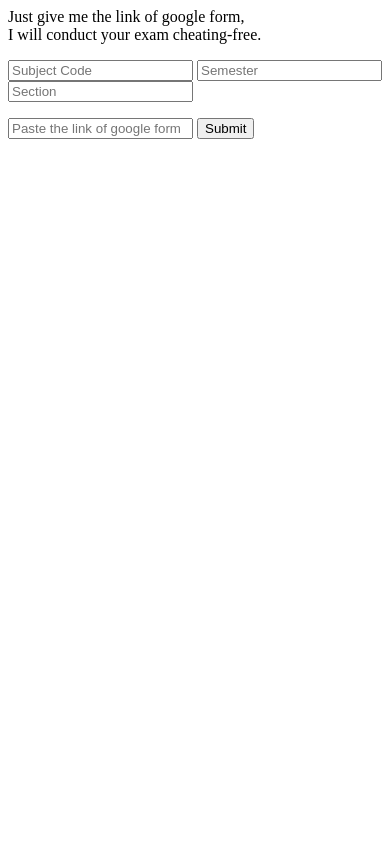
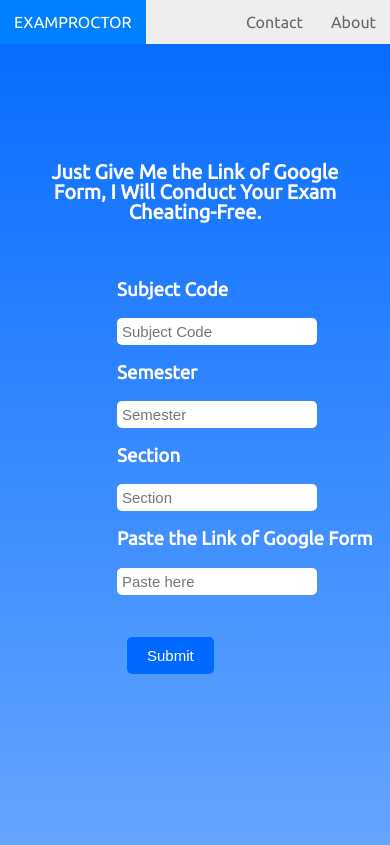
Before and after one commit to Piyush-onGIT/TREKTHEHILL-JAMMERS, a Django app: page /teacher in a window 390 px wide. Before the commit the page ends 139 px from the top, so only its background shows below. Run offline with Django 4.2, Linux system fonts and the light colour scheme; a user stored in the database is signed in.

Commit message:
minor fixes

```diff
--- /dev/null
+++ b/static/teacherStyles.css
@@ -0,0 +1,177 @@
+body{
+    line-height: 1;
+    margin: 0;
+    font-family: 'Ubuntu', sans-serif;
+}
+/* ###### Nav bar ###### */
+
+nav{
+    display: block;
+    width: 100%;
+    margin: 0;
+}
+
+nav ul{
+    background-color: #eee;
+    overflow: hidden;
+    margin: 0;
+    padding: 0;
+}
+
+ul.topnav li{
+    list-style: none;
+    float: left;
+}
+
+ul.topnav li.topnav-right{
+    float: right;
+}
+
+ul.topnav li a{
+    display: block;
+    text-decoration: none;
+    min-height: 16px;
+    text-align: center;
+    padding: 14px;
+    color: #666;
+}
+
+ul.topnav li a:hover{
+    background-color: #0080ff;
+    color: #fff;
+}
+ul.topnav li a:active{
+    background-color: #0080ff;
+    color: #fff;
+}
+/* ###### Body default ###### */
+
+.container{
+    width: 100%;
+    margin: auto; /*will place elements in center and even distribution of elements*/
+    padding-top: 3%;
+    padding-bottom: 3%;
+    font-family: 'Ubuntu', sans-serif;
+}
+
+.row{
+    width: 100%;
+    display: flex; /*change size*/
+    flex-wrap: wrap;
+    align-items: center;
+}
+
+.row::after{
+    display: table;
+    clear: both;
+    content: "";
+}
+
+.col-1{width: 8.33%;}
+.col-2{width: 16.66%;}
+.col-3{width: 25%;}
+.col-4{width: 33.33%;}
+.col-5{width: 41.66%;}
+.col-6{width: 50%;}
+.col-7{width: 58.33%;}
+.col-8{width: 66.66%;}
+.col-9{width: 75%;}
+.col-10{width: 83.33%;}
+.col-11{width: 91.66%;}
+.col-12{width: 100%;}
+
+*{
+    box-sizing: border-box;
+}
+
+/* ###### Body Custom ###### */
+
+#section-1-gradient{
+    background: #076DFF;
+    background: -webkit-linear-gradient(#076DFF,#65a5ff);
+    background: -o-linear-gradient(#076DFF, #65a5ff);
+    background: -moz-linear-gradient(#076DFF, #65a5ff);
+    background: linear-gradient(#076DFF,#65a5ff);
+}
+
+p{
+    font-size: 15px;
+    line-height: 1.2;
+}
+
+div.leftSide-col{
+    margin-left: 30%;
+}
+
+h2.large{
+    color: #fff;
+    font-size: 25px;
+    margin: auto;
+    text-align: center;
+    padding: 40px;
+}
+
+input[type="text"]{
+    font-size: 15px;
+    width: 350px;
+    min-width: 100px;
+    padding: 5px;
+    border-radius: 5px;
+    border-style: none;
+}
+
+form h3{
+    color: white;
+}
+
+.button{
+    font-size: 15px;
+    font-weight:500;
+    color: #fff;
+    background-color: #0069ff;
+    border-style: none;
+    border-radius: 5px;
+    padding: 10px 20px;
+    display: block;
+    text-align: center;
+    margin: 10px;
+}
+.button:hover{
+    color: #fff;
+    background-color: #0054ca;
+}
+
+/* ###### Mobile ###### */
+
+@media screen and (max-width: 680px){
+    .col-12{
+        width: 100%;
+        margin: 0;
+    }
+
+    div.leftSide-col, {
+        margin: 15px;
+    }
+
+    input[type="text"]{
+        width: 200px;
+    }
+
+    div.mobileStack{
+        width: 50%;
+        display: block;
+    }
+    h2.large{
+        font-size: 20px;
+    }
+    .container{
+        padding-top: 20%;
+        padding-bottom: 40%;
+    }
+
+}
+
+#paperCode, #note {
+    color: white;
+    font-family: 'Ubuntu', sans-serif;
+}
--- a/templates/index.html
+++ b/templates/index.html
@@ -37,7 +37,7 @@
             <div class="col-6">
                 <div class="box1">
                     <div class="icon">
-                        <img src="{% static 'images/studentlogo.png' %}">
+                        <img src="{% static 'images/studentlogoW.png' %}">
                     </div>
                     <button><a href="student">Student</a></button>
                 </div>
--- a/templates/student.html
+++ b/templates/student.html
@@ -10,7 +10,7 @@
         content='width=device-width,initial-scale=1,minimum-scale=1,maximum-scale=1,user-scalable=no' />
     <meta name="description" content="">
     <meta name="keywords" content="">
-    <link href="" rel="stylesheet">
+    <link href="{% static 'student.css' %}" rel="stylesheet">
     <link rel = "icon" href = "{% static 'images/aboutlogo.png' %}" type = "image/x-icon">
 </head>
 
--- a/templates/teacher.html
+++ b/templates/teacher.html
@@ -10,28 +10,57 @@
         content='width=device-width,initial-scale=1,minimum-scale=1,maximum-scale=1,user-scalable=no' />
     <meta name="description" content="">
     <meta name="keywords" content="">
-    <link href="" rel="stylesheet">
-    <link rel = "icon" href = "{% static 'images/aboutlogo.png' %}" type = "image/x-icon">
+    <link href="{% static 'teacherStyles.css' %}" rel="stylesheet">
+    <link rel="icon" href="{% static 'images/aboutlogo.png' %}" type="image/x-icon">
+    <link rel="preconnect" href="https://fonts.googleapis.com">
+    <link rel="preconnect" href="https://fonts.gstatic.com" crossorigin>
+    <link href="https://fonts.googleapis.com/css2?family=Ubuntu:wght@300;400&display=swap" rel="stylesheet">
+    <meta name="viewport" content="width=device-width, initial-scale=1.0">
+    <meta http-equiv="Cache-Control" content="max-age=200" />
 </head>
 
 <body onload="check()">
+
+
+    <nav>
+        <ul class="topnav">
+            <li><a href="/">EXAMPROCTOR</a></li>
+            <li class="topnav-right"><a href="about">About</a></li>
+            <li class="topnav-right"><a href="contact">Contact</a></li>
+        </ul>
+    </nav>
+
+    <div class="container" id="section-1-gradient">
+        <div class="row">
+            <div class="col-12">
                 <div id="head">
-        Just give me the link of google form,<br/>
-        I will conduct your exam cheating-free.
+                    <h2 class="large">
+                        Just Give Me the Link of Google Form, I Will Conduct Your Exam Cheating-Free.
+                    </h2>
                 </div>
                 <p></p>
                 <form method="GET" id="paper" action="makePaper">
                     {% csrf_token %}
+                    <div class="leftSide-col">
+                        <h3>Subject Code</h3>
                         <input placeholder="Subject Code" name="code" type="text">
+                        <h3>Semester</h3>
                         <input placeholder="Semester" name="sem" type="text">
+                        <h3>Section</h3>
                         <input placeholder="Section" name="sec" type="text">
                         <p></p>
-        <input class="textbox" type="text" name="link" placeholder="Paste the link of google form">
-        <input type="submit" value="Submit">
+                        <h3>Paste the Link of Google Form</h3>
+                        <input class="textbox" type="text" name="link" placeholder="Paste here">
+                        <br><br><br>
+                        <input class="button" type="submit" value="Submit">
                         <p></p>
                         <div id="paperCode"></div>
                         <div id="note"></div>
+                    </div>
                 </form>
+            </div>
+        </div>
+    </div>
     <script>
         function check() {
             if ("{{code}}" == "3") {
```
Also changed, not shown: static/testStyles.css (added, +183 -0 lines), templates/test.html (+25 -5 lines), README.md, static/images/studentlogo (1).png (added), static/images/studentlogo.png, static/images/studentlogoW.png (added), static/student.css (added). Lines whose indentation alone changed are shown as unchanged.
